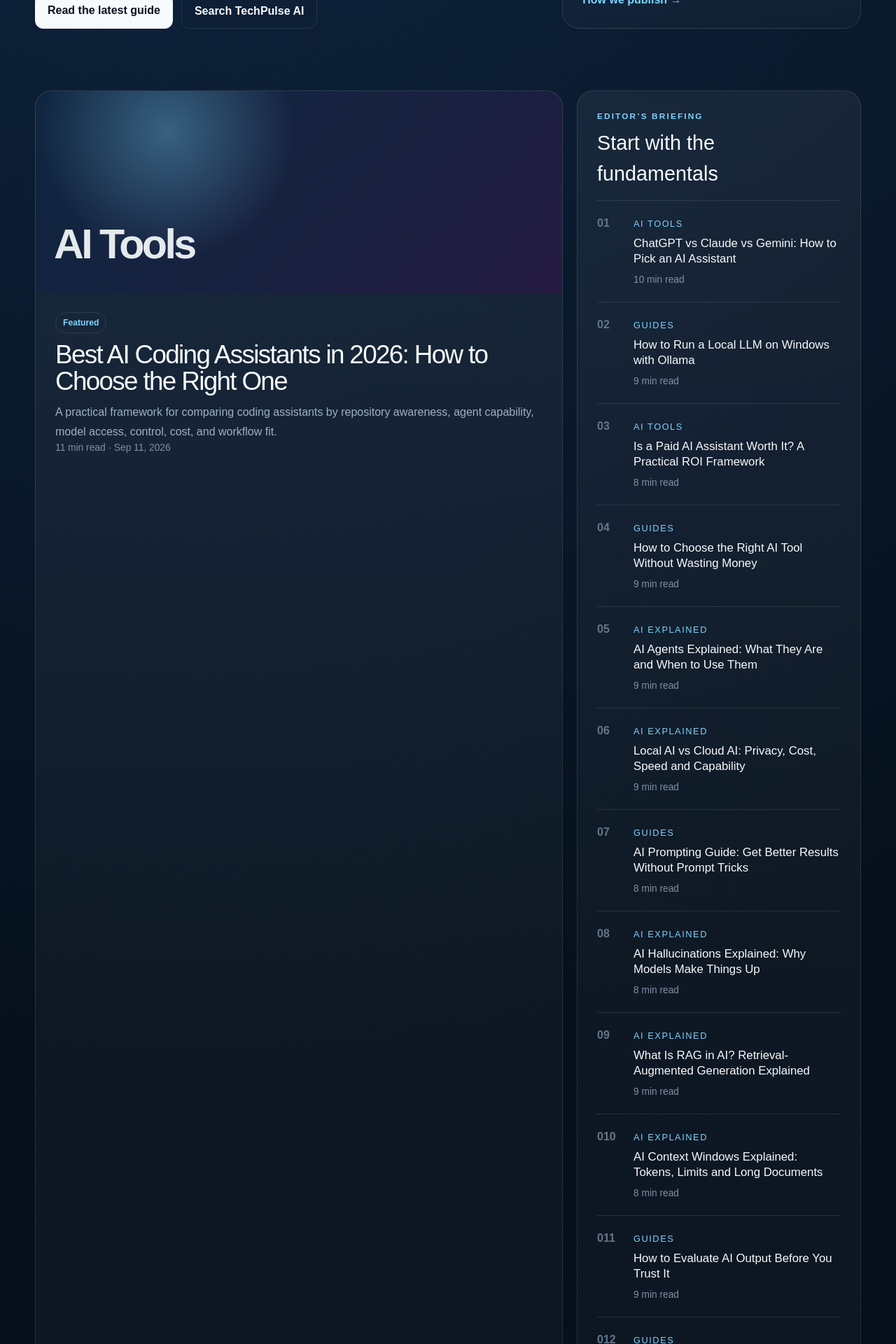
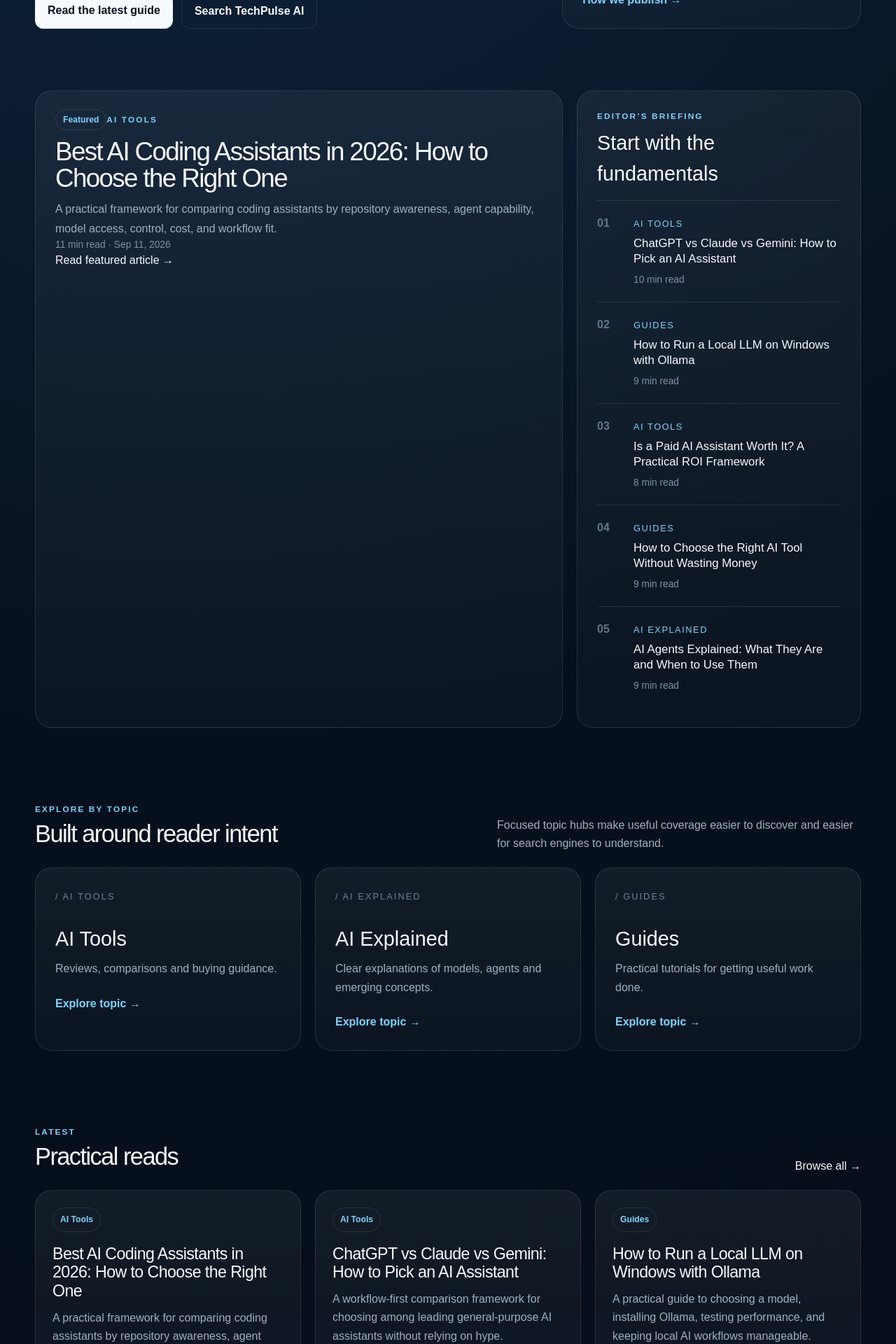
Before and after one commit to winnzzy/techpulse-ai, a Next.js app: page / in a window 1280 px wide. Shown: the part 700-2620 px from the top of the page at 70% size. Built offline with nearby package versions, Linux system fonts and the light colour scheme; no server answers.

Commit message:
Fix oversized empty featured article artwork

```diff
--- a/app/page.tsx
+++ b/app/page.tsx
@@ -31,19 +31,19 @@ export default function HomePage() {
       </section>
 
       <section className="container section feature-layout">
-        <article className="feature-story">
-          <div className="feature-art"><span>{lead.category}</span></div>
+        <article className="feature-story feature-story-compact">
           <div className="feature-copy">
-            <span className="badge">Featured</span>
+            <div className="feature-kicker"><span className="badge">Featured</span><span className="eyebrow">{lead.category}</span></div>
             <h2><Link href={`/articles/${lead.slug}`}>{lead.title}</Link></h2>
             <p>{lead.excerpt}</p>
-            <div className="meta">{lead.readingTime} · {new Date(lead.date).toLocaleDateString("en-US", { year: "numeric", month: "short", day: "numeric" })}</div>
+            <div className="meta">{lead.readingTime} · {new Date(lead.date).toLocaleDateString("en-US", { year: "numeric", month: "short", day: "numeric", timeZone:"UTC" })}</div>
+            <Link className="feature-read-link" href={`/articles/${lead.slug}`}>Read featured article →</Link>
           </div>
         </article>
         <aside className="briefing-list">
           <div className="eyebrow">Editor’s briefing</div>
           <h2>Start with the fundamentals</h2>
-          {rest.map((post, index) => (
+          {rest.slice(0,5).map((post, index) => (
             <article className="briefing-item" key={post.slug}>
               <span>0{index + 1}</span>
               <div>
@@ -58,66 +58,20 @@ export default function HomePage() {
 
       <section className="container section">
         <div className="section-head">
-          <div>
-            <div className="eyebrow">Explore by topic</div>
-            <h2>Built around reader intent</h2>
-          </div>
+          <div><div className="eyebrow">Explore by topic</div><h2>Built around reader intent</h2></div>
           <p>Focused topic hubs make useful coverage easier to discover and easier for search engines to understand.</p>
         </div>
-        <div className="topic-grid">
-          {topicLinks.map(([label, href, description]) => (
-            <Link className="topic-card" href={href} key={label}>
-              <span className="topic-index">/ {label}</span>
-              <h3>{label}</h3>
-              <p>{description}</p>
-              <strong>Explore topic →</strong>
-            </Link>
-          ))}
-        </div>
+        <div className="topic-grid">{topicLinks.map(([label, href, description]) => (<Link className="topic-card" href={href} key={label}><span className="topic-index">/ {label}</span><h3>{label}</h3><p>{description}</p><strong>Explore topic →</strong></Link>))}</div>
       </section>
 
       <section className="container section">
-        <div className="section-head">
-          <div>
-            <div className="eyebrow">Latest</div>
-            <h2>Practical reads</h2>
-          </div>
-          <Link href="/search">Browse all →</Link>
-        </div>
-        <div className="grid">
-          {posts.map((post) => (
-            <article key={post.slug} className="card">
-              <span className="badge">{post.category}</span>
-              <h3><Link href={`/articles/${post.slug}`}>{post.title}</Link></h3>
-              <p>{post.excerpt}</p>
-              <div className="meta">{post.readingTime} · {new Date(post.date).toLocaleDateString("en-US", { year: "numeric", month: "short", day: "numeric" })}</div>
-            </article>
-          ))}
-        </div>
+        <div className="section-head"><div><div className="eyebrow">Latest</div><h2>Practical reads</h2></div><Link href="/search">Browse all →</Link></div>
+        <div className="grid">{posts.map((post) => (<article key={post.slug} className="card"><span className="badge">{post.category}</span><h3><Link href={`/articles/${post.slug}`}>{post.title}</Link></h3><p>{post.excerpt}</p><div className="meta">{post.readingTime} · {new Date(post.date).toLocaleDateString("en-US", { year: "numeric", month: "short", day: "numeric", timeZone:"UTC" })}</div></article>))}</div>
       </section>
 
-      <section className="container section trust-strip">
-        <div>
-          <div className="eyebrow">Why readers should trust us</div>
-          <h2>Transparent by design.</h2>
-        </div>
-        <div className="trust-points">
-          <p><strong>Originality:</strong> we add testing, examples, context or analysis rather than republishing.</p>
-          <p><strong>Disclosure:</strong> affiliate relationships and sponsored content will be labeled clearly.</p>
-          <p><strong>Corrections:</strong> material errors are corrected rather than quietly ignored.</p>
-        </div>
-      </section>
+      <section className="container section trust-strip"><div><div className="eyebrow">Why readers should trust us</div><h2>Transparent by design.</h2></div><div className="trust-points"><p><strong>Originality:</strong> we add testing, examples, context or analysis rather than republishing.</p><p><strong>Disclosure:</strong> affiliate relationships and sponsored content will be labeled clearly.</p><p><strong>Corrections:</strong> material errors are corrected rather than quietly ignored.</p></div></section>
 
-      <section className="container section">
-        <div className="newsletter">
-          <div>
-            <div className="eyebrow">The TechPulse Brief</div>
-            <h2>The signal, not the noise.</h2>
-            <p>A weekly digest of useful AI releases, practical tools, tutorials and important technology developments. No daily inbox flood.</p>
-          </div>
-          <Link className="button" href="/contact">Join the launch list</Link>
-        </div>
-      </section>
+      <section className="container section"><div className="newsletter"><div><div className="eyebrow">The TechPulse Brief</div><h2>The signal, not the noise.</h2><p>A weekly digest of useful AI releases, practical tools, tutorials and important technology developments. No daily inbox flood.</p></div><Link className="button" href="/contact">Join the launch list</Link></div></section>
     </main>
   );
 }
```
